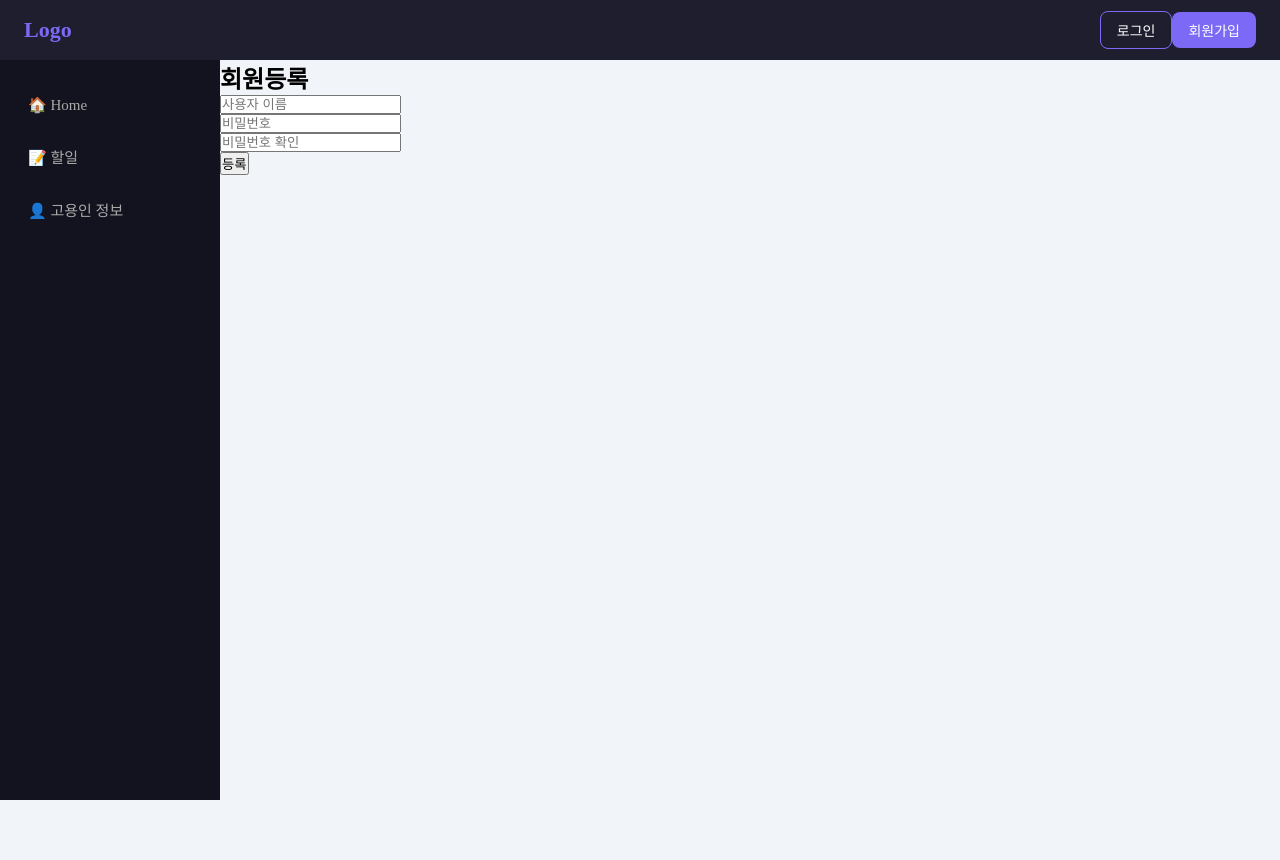
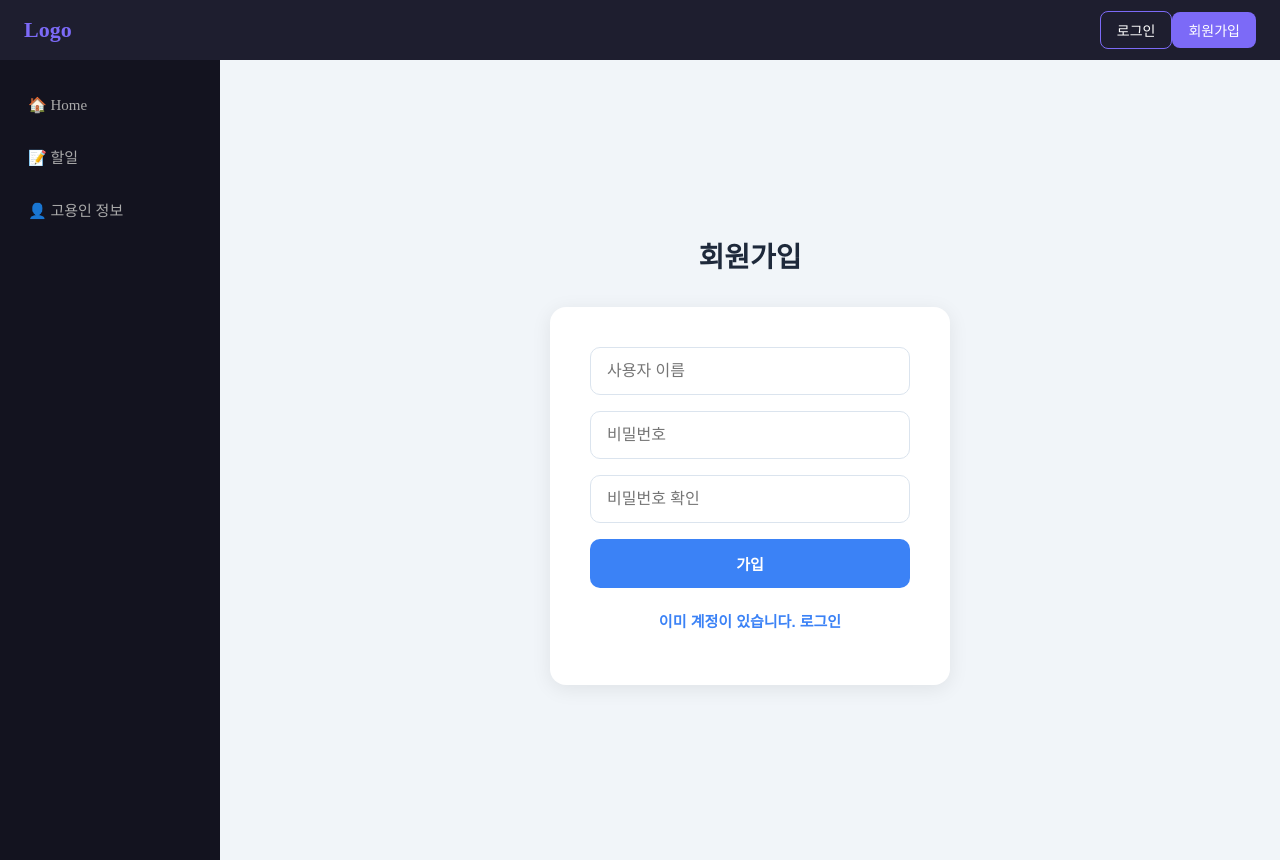
Before and after one commit to Yubeol/frontend, a React app: page /register in a window 1280 px wide. Before the commit the page ends 800 px from the top, so only its background shows below. Built offline with nearby package versions, Linux system fonts and the light colour scheme; the HTML template or start-up script is replaced by a standard one.

Commit message:
로그인, 회원가입 스타일 추가

```diff
--- a/src/no2_components/layout/HeaderBar.jsx
+++ b/src/no2_components/layout/HeaderBar.jsx
@@ -57,7 +57,7 @@ const HeaderBar = ({ loginMode, setLoginMode }) => {
       <ButtonGroup>
         {loginMode.isLogin ?
           <div>
-            <button>환영합니다 {loginMode.username}님</button>
+            <button>{loginMode.username}님</button>
             <button>로그아웃</button>
           </div>
           :
--- a/src/no2_components/user/LoginForm.jsx
+++ b/src/no2_components/user/LoginForm.jsx
@@ -1,4 +1,6 @@
-import React, {useState} from 'react'
+import React, { useState } from 'react'
+import { Navigate, useNavigate } from 'react-router-dom';
+import styled from 'styled-components'
 
 const initialState = {
     username: "", password: ""
@@ -6,58 +8,139 @@ const initialState = {
 
 const LoginForm = ({ users, setLoginMode }) => {
     const [user, setUser] = useState(initialState);
+    const navigate = useNavigate();
     const handleChange = (e) => {
-        const {name, value} = e.target;
-        setUser(prev =>(
-            {...prev, [name]:value}
+        const { name, value } = e.target;
+        setUser(prev => (
+            { ...prev, [name]: value }
         ))
     }
 
     const handleSubmit = (e) => {
         e.preventDefault();
-        const loginUser = users.filter(item=>(
+        const loginUser = users.filter(item => (
             item.username === user.username
             && item.password === user.password
         ))[0]
-        if(loginUser){
+        if (loginUser) {
             alert("성공")
-            setLoginMode(prev=>(
-                {...prev, isLogin: true, username: loginUser.username}
+            setLoginMode(prev => (
+                { ...prev, isLogin: true, username: loginUser.username }
             ))
-        }else{
+            navigate("/")
+        } else {
             alert("입력하신 정보가 다릅니다.")
         }
     }
 
     return (
         <>
-            <form onSubmit={handleSubmit}>
-                <h2>로그인</h2>
-                <div>
-                    <input
+            <Form onSubmit={handleSubmit}>
+                <Title>로그인</Title>
+                <Card>
+                    <Input
                         type="text"
                         name="username"
                         value={user.username}
                         onChange={handleChange}
                         placeholder='사용자 이름'
                     />
-                </div>
-                <div>
-                    <input
+                </Card>
+                <Card>
+                    <Input
                         type="password"
                         name="password"
                         value={user.password}
                         onChange={handleChange}
                         placeholder='비밀번호'
                     />
-                </div>
-                <div>
-                    <button>로그인</button>
-                </div>
+                </Card>
+                <Card>
+                    <LoginButton>
+                        로그인
+                    </LoginButton>
+                    <RegisterButton onClick={() => navigate("/register")}>
+                        회원가입을 하셨나요? 회원가입
+                    </RegisterButton>
+                </Card>
 
-            </form>
+            </Form>
         </>
     )
 }
 
 export default LoginForm
+
+
+const Form = styled.form`
+    width: 100%;
+    height:100vh;
+
+    display: flex;
+    flex-direction: column;
+    justify-content: center;
+    align-items: center;
+
+    background: #f1f5f9;
+`
+
+const Title = styled.h2`
+    text-align:center;
+    margin-bottom: 32px;
+    color: #1e293b;
+    font-size: 28px;
+`
+
+const Card = styled.div`
+    width: 400px;
+    background: white;
+    padding: 40px;
+    border-radius: 16px;
+    box-shadow: 0 4px 20px rgba(0,0,0,0.08);
+
+    display: flex;
+    flex-direction: column;
+`
+const Input = styled.input`
+    width: 100%;
+    padding: 14px 16px;
+    margin-bottom: 16px;
+    border: 1px solid #dbe4ee;
+    font-size: 16px;
+    outline: none;
+
+    transition: 0.2s;
+    &:focus{
+        border-color: #3b82f6;
+        box-shadow: 0 0 0 3px rgba(59, 130, 246, 0.15);
+    }
+`
+
+const BaseButton = styled.button`
+    width: 100%;
+    border: none;
+    padding: 14px;
+    border-radius: 10px;
+    font-size: 15px;
+    font-weight: 600;
+    cursor: pointer;
+    transition: 0.2s;
+`
+
+const LoginButton = styled(BaseButton)`
+    background: #3b82f6;
+    color: white;
+
+    &:hover{
+        background: #2563eb;
+    }
+`
+
+const RegisterButton = styled(BaseButton)`
+    background: transparent;
+    color: #3b82f6;
+
+    &:hover{
+        background: #eff6ff;
+    }
+`
--- a/src/no2_components/user/RegisterForm.jsx
+++ b/src/no2_components/user/RegisterForm.jsx
@@ -1,74 +1,141 @@
 import React, { useState } from 'react'
+import { useNavigate } from 'react-router-dom'
+import styled from 'styled-components'
 
 const initialState = {
-    id: "", username: "", password: "", confirmPassword: ""
+    username: "", password: "", confirmPassword: ""
 }
 
 const RegisterForm = ({ setUsers }) => {
     const [user, setUser] = useState(initialState);
+    const navigate = useNavigate();
+
     const handleChange = (e) => {
         const { name, value } = e.target;
-        setUser(prev => (
-            { ...prev, [name]: value }
-        ))
+        setUser(prev => ({ ...prev, [name]: value }))
     }
 
     const handleSubmit = (e) => {
         e.preventDefault();
         if (user.password !== user.confirmPassword) {
-            alert("비밀번호가 일치 하지 않습니다.")
+            alert("비밀번호가 일치하지 않습니다.")
             return;
         }
-
-        setUsers(prev => (
-            [...prev,
+        setUsers(prev => ([
+            ...prev,
             {
-                id: user.id,
+                id: Date.now(),
                 username: user.username,
                 password: user.password,
             }
-            ]
-        ))
+        ]))
+        navigate("/login")
     }
 
     return (
-        <div>
-            <form onSubmit={handleSubmit}>
-                <h2>회원등록</h2>
-                <div>
-                    <input
+        <Form onSubmit={handleSubmit}>
+            <Title>회원가입</Title>
+            <Card>
+                <Input
                     type="text"
                     name="username"
                     value={user.username}
                     onChange={handleChange}
                     placeholder='사용자 이름'
                 />
-                </div>
-                <div>
-                    <input
+                <Input
                     type="password"
                     name="password"
                     value={user.password}
                     onChange={handleChange}
                     placeholder='비밀번호'
                 />
-                </div>
-                <div>
-                    <input
+                <Input
                     type="password"
                     name="confirmPassword"
                     value={user.confirmPassword}
                     onChange={handleChange}
                     placeholder='비밀번호 확인'
                 />
-                </div>
-                <div>
-                    <button>등록</button>
-                </div>
-
-            </form>
-        </div>
+                <RegisterButton>가입</RegisterButton>
+                <LoginButton onClick={() => navigate("/login")}>
+                    이미 계정이 있습니다. 로그인
+                </LoginButton>
+            </Card>
+        </Form>
     )
 }
 
 export default RegisterForm
+
+
+const Form = styled.form`
+    width: 100%;
+    height: 100vh;
+    display: flex;
+    flex-direction: column;
+    justify-content: center;
+    align-items: center;
+    background: #f1f5f9;
+`
+
+const Title = styled.h2`
+    text-align: center;
+    margin-bottom: 32px;
+    color: #1e293b;
+    font-size: 28px;
+`
+
+const Card = styled.div`
+    width: 400px;
+    background: white;
+    padding: 40px;
+    border-radius: 16px;
+    box-shadow: 0 4px 20px rgba(0,0,0,0.08);
+    display: flex;
+    flex-direction: column;
+`
+
+const Input = styled.input`
+    width: 100%;
+    padding: 14px 16px;
+    margin-bottom: 16px;
+    border: 1px solid #dbe4ee;
+    border-radius: 10px;
+    font-size: 16px;
+    outline: none;
+    transition: 0.2s;
+    &:focus {
+        border-color: #3b82f6;
+        box-shadow: 0 0 0 3px rgba(59, 130, 246, 0.15);
+    }
+`
+
+const BaseButton = styled.button`
+    width: 100%;
+    border: none;
+    padding: 14px;
+    border-radius: 10px;
+    font-size: 15px;
+    font-weight: 600;
+    cursor: pointer;
+    transition: 0.2s;
+`
+
+const RegisterButton = styled(BaseButton)`
+    background: #3b82f6;
+    color: white;
+    margin-bottom: 8px;
+    &:hover {
+        background: #2563eb;
+    }
+`
+
+const LoginButton = styled(BaseButton)`
+    background: transparent;
+    color: #3b82f6;
+    span {
+        color: red;
+        text-decoration: underline;
+    }
+`
```
Lines whose indentation alone changed are shown as unchanged.
